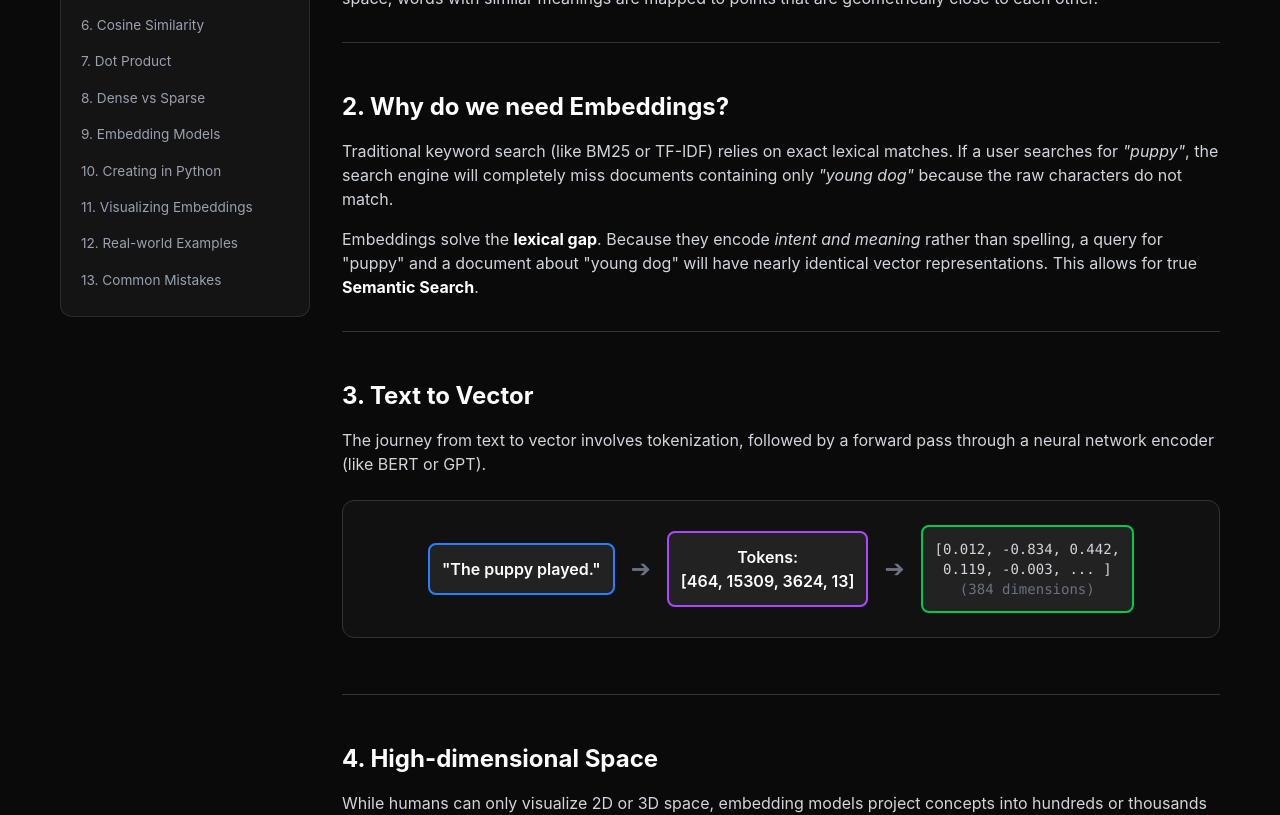
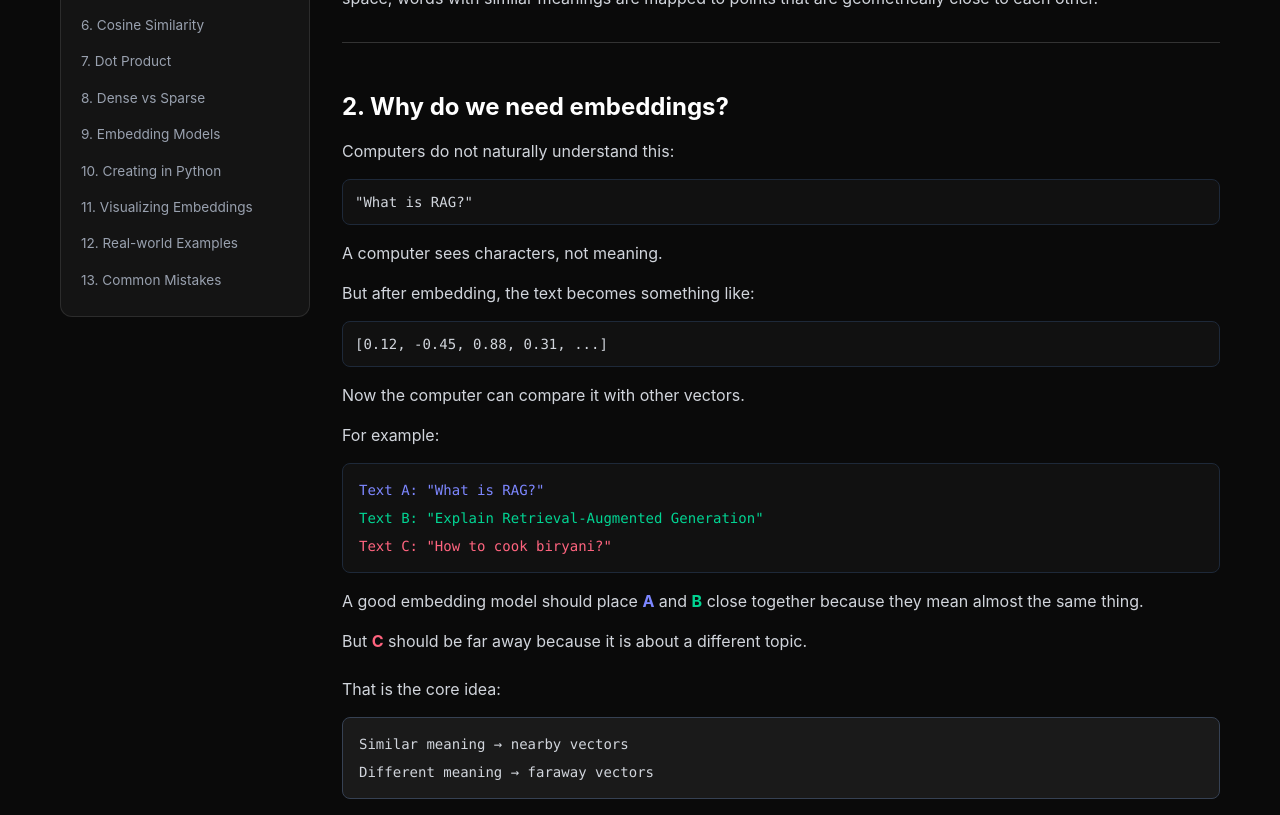
Before and after one commit to Amara-Manikanta/ai-engineering-visualized, a React (Vite) app in the folder v2-react/: page /rag/embeddings in a window 1280 px wide. Shown: the part 320-1135 px from the top of the page. Built offline with nearby package versions, Linux system fonts and the light colour scheme.

Commit message:
feat: update Embeddings page with Text to Vector and Why do we need Embeddings content

```diff
--- a/v2-react/src/pages/RagEmbeddings.jsx
+++ b/v2-react/src/pages/RagEmbeddings.jsx
@@ -30,14 +30,46 @@ const RagEmbeddings = () => {
       </section>
 
       <section id="why-need" className="mb-12 border-b border-[#333] pb-8">
-        <h2 className="text-2xl font-bold mb-4 text-white">2. Why do we need Embeddings?</h2>
-        <p className="text-gray-300 mb-4">Traditional keyword search (like BM25 or TF-IDF) relies on exact lexical matches. If a user searches for <em>"puppy"</em>, the search engine will completely miss documents containing only <em>"young dog"</em> because the raw characters do not match.</p>
-        <p className="text-gray-300">Embeddings solve the <strong className="text-white">lexical gap</strong>. Because they encode <em>intent and meaning</em> rather than spelling, a query for "puppy" and a document about "young dog" will have nearly identical vector representations. This allows for true <strong className="text-white">Semantic Search</strong>.</p>
+        <h2 className="text-2xl font-bold mb-4 text-white">2. Why do we need embeddings?</h2>
+        <p className="text-gray-300 mb-4">Computers do not naturally understand this:</p>
+
+        <div className="bg-[#111] p-3 rounded-lg border border-gray-800 mb-4 font-mono text-sm text-gray-300">
+          "What is RAG?"
+        </div>
+
+        <p className="text-gray-300 mb-4">A computer sees characters, not meaning.</p>
+        <p className="text-gray-300 mb-4">But after embedding, the text becomes something like:</p>
+
+        <div className="bg-[#111] p-3 rounded-lg border border-gray-800 mb-4 font-mono text-sm text-gray-300">
+          [0.12, -0.45, 0.88, 0.31, ...]
+        </div>
+
+        <p className="text-gray-300 mb-4">Now the computer can compare it with other vectors.</p>
+        <p className="text-gray-300 mb-4">For example:</p>
+
+        <div className="bg-[#111] p-4 rounded-lg border border-gray-800 mb-4 font-mono text-sm space-y-2">
+          <div className="text-indigo-400">Text A: "What is RAG?"</div>
+          <div className="text-emerald-400">Text B: "Explain Retrieval-Augmented Generation"</div>
+          <div className="text-rose-400">Text C: "How to cook biryani?"</div>
+        </div>
+
+        <p className="text-gray-300 mb-4">A good embedding model should place <strong className="text-indigo-400">A</strong> and <strong className="text-emerald-400">B</strong> close together because they mean almost the same thing.</p>
+        <p className="text-gray-300 mb-6">But <strong className="text-rose-400">C</strong> should be far away because it is about a different topic.</p>
+
+        <p className="text-gray-300 mb-4">That is the core idea:</p>
+
+        <div className="bg-[#1a1a1a] p-4 rounded-lg border border-gray-700 mb-6 font-mono text-sm">
+          <div className="text-gray-300">Similar meaning → nearby vectors</div>
+          <div className="text-gray-300 mt-2">Different meaning → faraway vectors</div>
+        </div>
+
+        <p className="text-gray-300">Semantic search works this way: it searches dense vectors to find records that are closest in meaning and context to the query.</p>
       </section>
 
       <section id="text-to-vector" className="mb-12 border-b border-[#333] pb-8">
         <h2 className="text-2xl font-bold mb-4 text-white">3. Text to Vector</h2>
-        <p className="text-gray-300 mb-6">The journey from text to vector involves tokenization, followed by a forward pass through a neural network encoder (like BERT or GPT).</p>
+        <p className="text-gray-300 mb-4">The journey from text to vector involves tokenization, followed by a forward pass through a neural network encoder (like BERT or GPT).</p>
+        <p className="text-gray-300 mb-6">A vector is just a list of floating numbers. Embedding models convert meaning into numbers so that computers can compare text by semantic meaning, not only exact keywords.</p>
         <div className="bg-[#111] border border-[#333] rounded-xl p-6 mb-6">
           <div className="flex items-center justify-center gap-4 flex-wrap">
             <div className="p-3 bg-[#222] border-2 border-blue-500 rounded-lg text-center font-semibold text-white">"The puppy played."</div>
```
